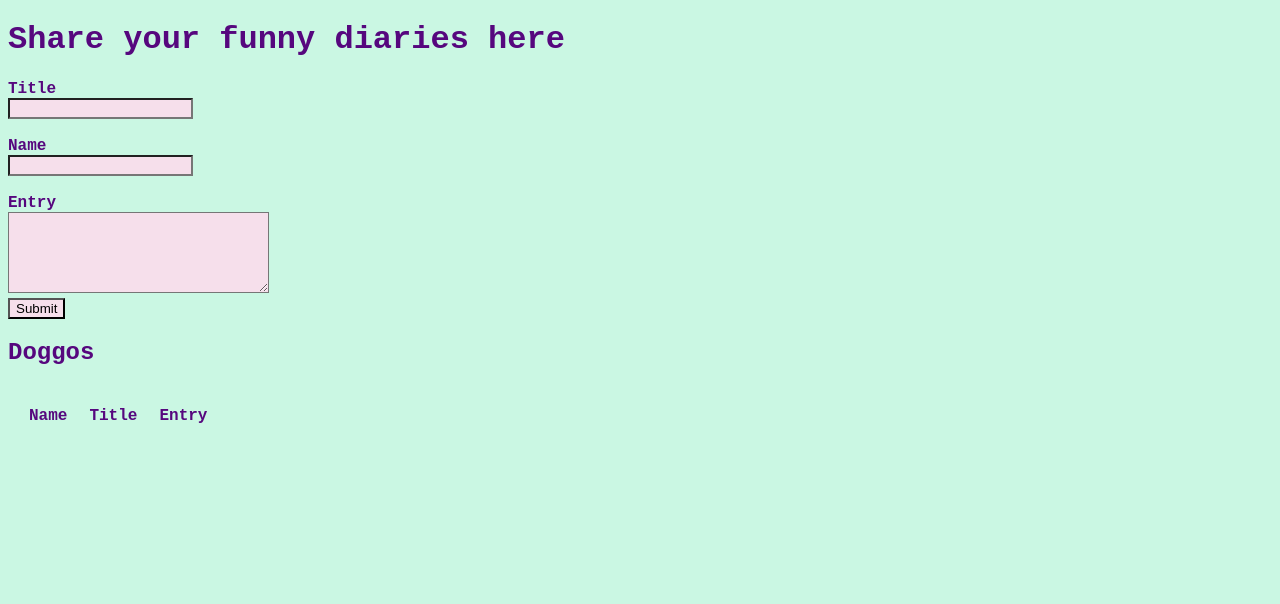
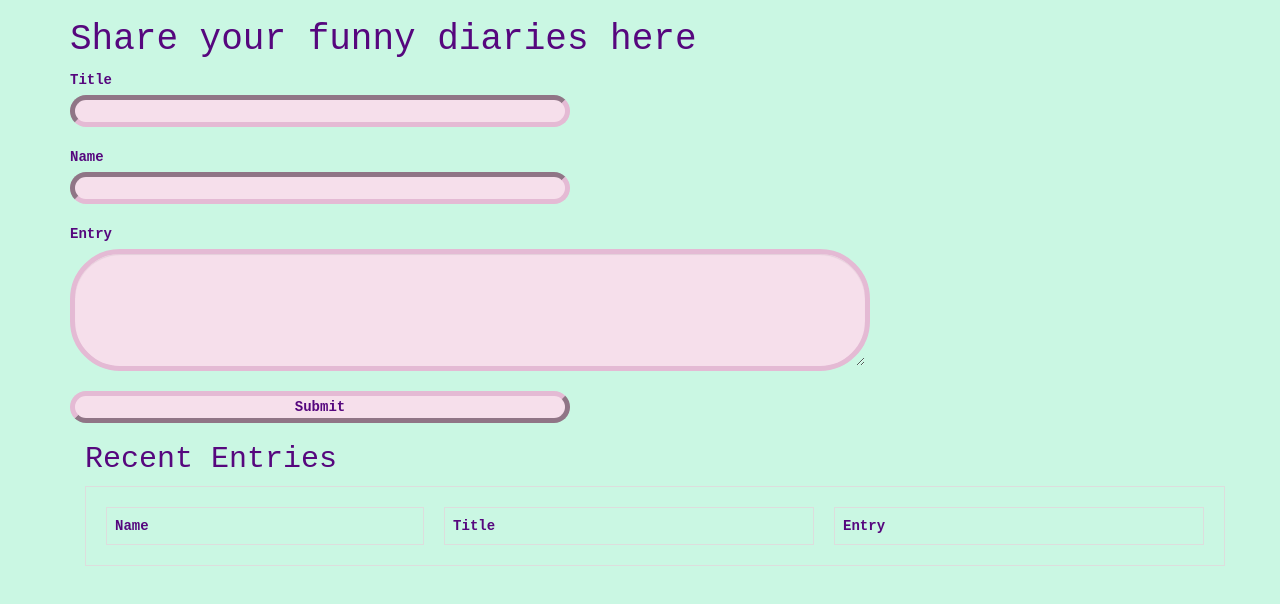
Before and after one commit to hxckey/diary-app, a website: page client/index.html in a window 1280 px wide. Drawn offline with nearby package versions, Linux system fonts and the light colour scheme; no server answers.

Commit message:
add required keyword to input fields

```diff
--- a/client/index.html
+++ b/client/index.html
@@ -5,30 +5,31 @@
     <meta http-equiv="X-UA-Compatible" content="IE=edge">
     <meta name="viewport" content="width=device-width, initial-scale=1.0">
     <script defer src="./scripts.js"></script>
+    <link rel="stylesheet" href="https://stackpath.bootstrapcdn.com/bootstrap/3.4.1/css/bootstrap.min.css" integrity="sha384-HSMxcRTRxnN+Bdg0JdbxYKrThecOKuH5zCYotlSAcp1+c8xmyTe9GYg1l9a69psu" crossorigin="anonymous">
     <link rel="stylesheet" href="style.css">
     <title>Diary</title>
 </head>
-<body>
+<body class="container">
 
     <h1>Share your funny diaries here</h1>
 
-    <form action="" id="form">
+    <form action="" id="form" >
         <label for="title">Title</label>
-        <input type="text" id="title">
+        <input required type="text" id="title">
         <br>
         <label for="name">Name</label>
-        <input type="text" id="name">
+        <input required type="text" id="name">
         <br>
         <label for="entry">Entry</label>
         <br>
-        <textarea name="entry" id="entry" cols="30" rows="5"></textarea>
+        <textarea required class="form-control" name="entry" id="entry" cols="30" rows="5"></textarea>
         <br>
-        <input type="submit">
+        <input type="submit" id="submit">
     </form>
 
-    <section id=dogs>
-        <h2>Doggos</h2>
-        <table>
+    <section id=dogs class="container">
+        <h2>Recent Entries</h2>
+        <table class="table table-bordered">
             <tr>
                 <th>Name</th>
                 <th>Title</th>
--- a/client/scripts.js
+++ b/client/scripts.js
@@ -27,20 +27,18 @@ function submitDiary(e){
         title:e.target.title.value,
         entry:e.target.entry.value
     }
-
     const options = {
         method: 'POST',
         body: JSON.stringify(diaryData),
         headers: { "Content-Type": "application/json" }
     };
 
-    fetch('http://localhost:3000/entries', options)
+
+        fetch('http://localhost:3000/entries', options)
         .then(r => r.json())
         .then(appendEntry)
         .then(() => e.target.reset())
         .catch(console.warn)
-
-    console.log(diaryData);
 
 };
 
--- a/client/style.css
+++ b/client/style.css
@@ -15,7 +15,6 @@ body{
 form{
     color: var(--text);
     font-weight: 800;
-
 }
 
 h2, h1{
@@ -25,10 +24,22 @@ h2, h1{
 input{
     display: block;
     background-color: var(--lilac);
+    width: 500px;
 }
 
 textarea{
     background-color: var(--lilac);
+}
+
+#entry{
+    background-color: var(--lilac);
+    width: 800px;
+}
+
+input, #entry{
+    border-color: var(--darkpink);
+    border-radius: 50px;
+    border-width: 5px;
 }
 
 table{
@@ -44,3 +55,8 @@ th{
 td{
     color: purple;
 }
+
+#submit:hover{
+    background-color: var(--darkpink);
+    border-color: var(--lilac);
+}
```
